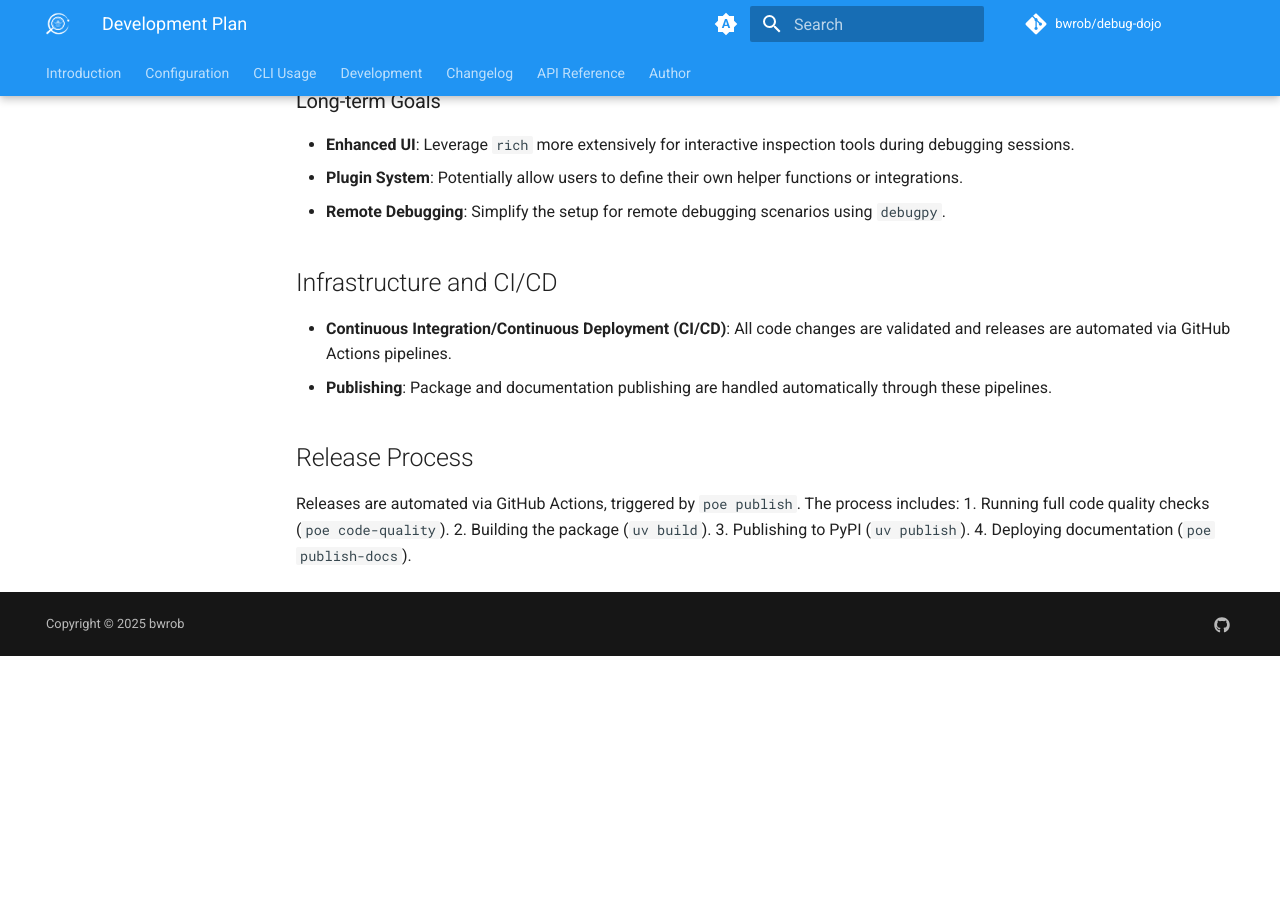
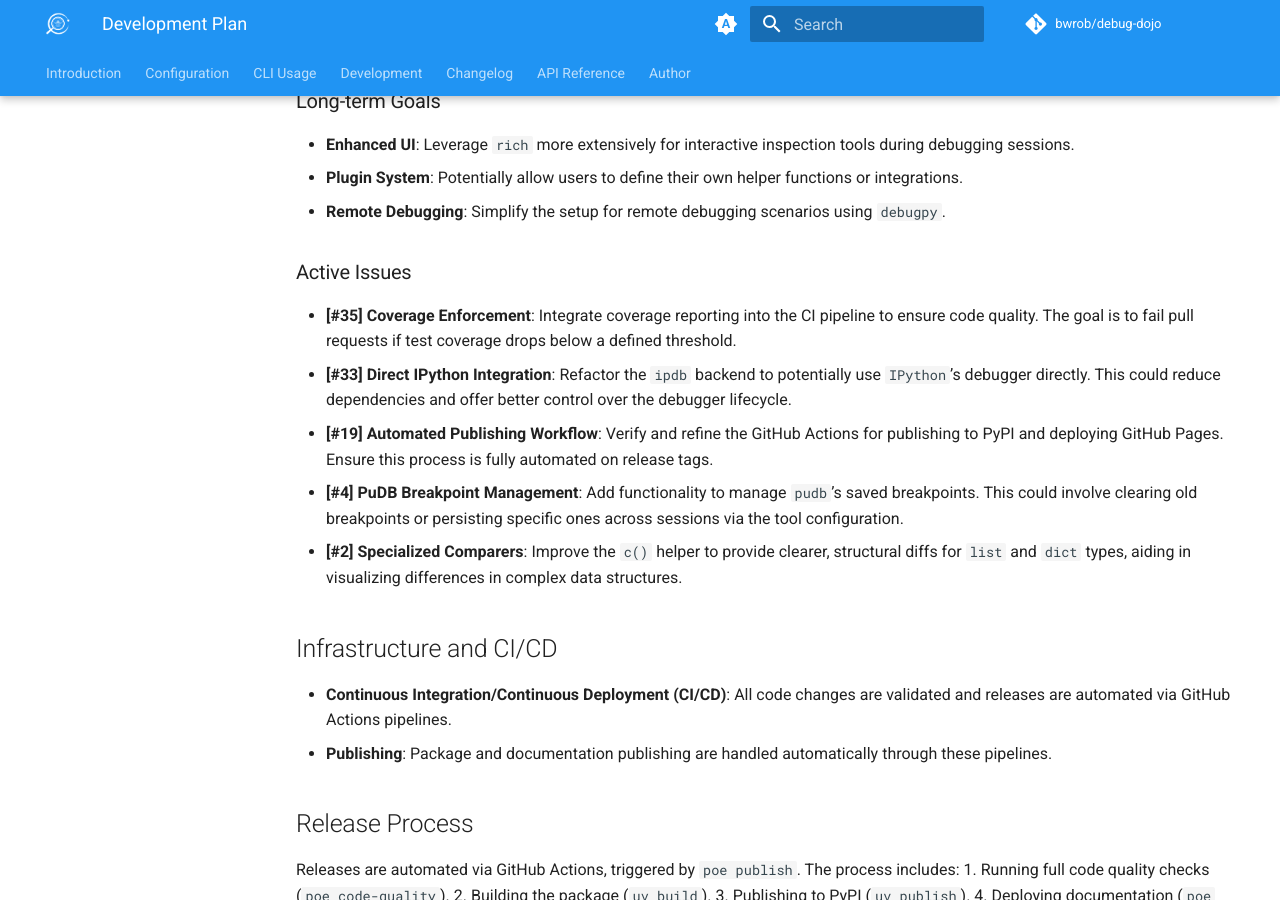
Before and after one commit to bwrob/debug-dojo, an MkDocs documentation site: the page built from docs/DEVELOPMENT_PLAN.md, in a window 1280 px wide and 900 px high, scrolled down 1175 px. Built offline with MkDocs 1.6.1 and Material for MkDocs 9.7.7, drawn with Linux system fonts in a browser that asks for light colours; comment, search, counter and statistics services are not loaded; before the commit the page ends 1831 px from its top, so only the background shows below that.

Commit message:
docs: add active github issues to roadmap

```diff
--- a/docs/DEVELOPMENT_PLAN.md
+++ b/docs/DEVELOPMENT_PLAN.md
@@ -38,6 +38,14 @@ The project is organized as a standard Python package with a CLI entry point.
 - **Plugin System**: Potentially allow users to define their own helper functions or integrations.
 - **Remote Debugging**: Simplify the setup for remote debugging scenarios using `debugpy`.
 
+### Active Issues
+
+- **[#35] Coverage Enforcement**: Integrate coverage reporting into the CI pipeline to ensure code quality. The goal is to fail pull requests if test coverage drops below a defined threshold.
+- **[#33] Direct IPython Integration**: Refactor the `ipdb` backend to potentially use `IPython`'s debugger directly. This could reduce dependencies and offer better control over the debugger lifecycle.
+- **[#19] Automated Publishing Workflow**: Verify and refine the GitHub Actions for publishing to PyPI and deploying GitHub Pages. Ensure this process is fully automated on release tags.
+- **[#4] PuDB Breakpoint Management**: Add functionality to manage `pudb`'s saved breakpoints. This could involve clearing old breakpoints or persisting specific ones across sessions via the tool configuration.
+- **[#2] Specialized Comparers**: Improve the `c()` helper to provide clearer, structural diffs for `list` and `dict` types, aiding in visualizing differences in complex data structures.
+
 ## Infrastructure and CI/CD
 
 - **Continuous Integration/Continuous Deployment (CI/CD)**: All code changes are validated and releases are automated via GitHub Actions pipelines.
```
